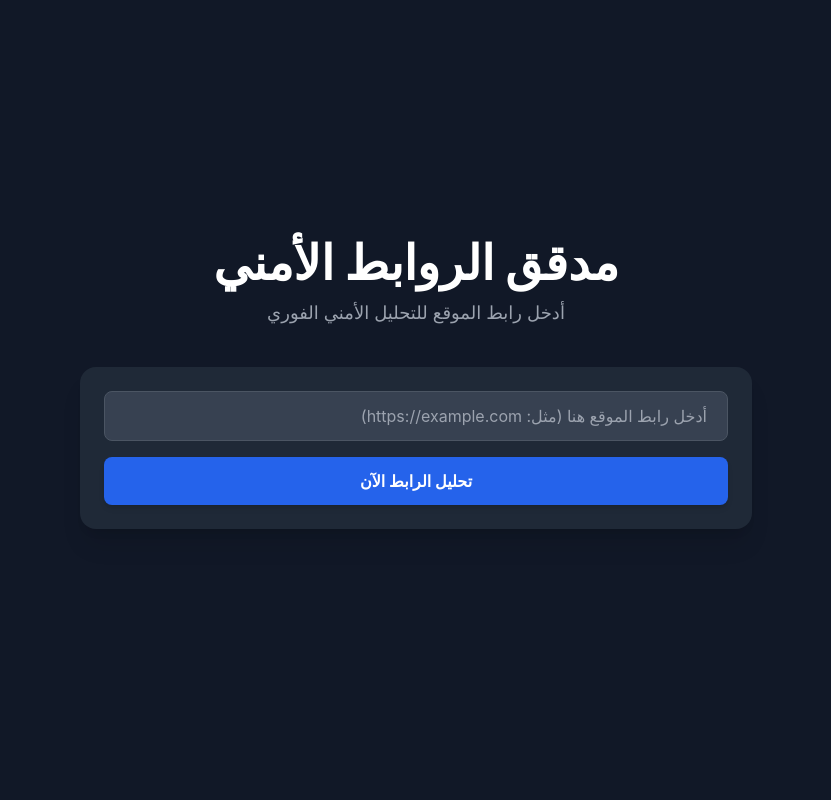
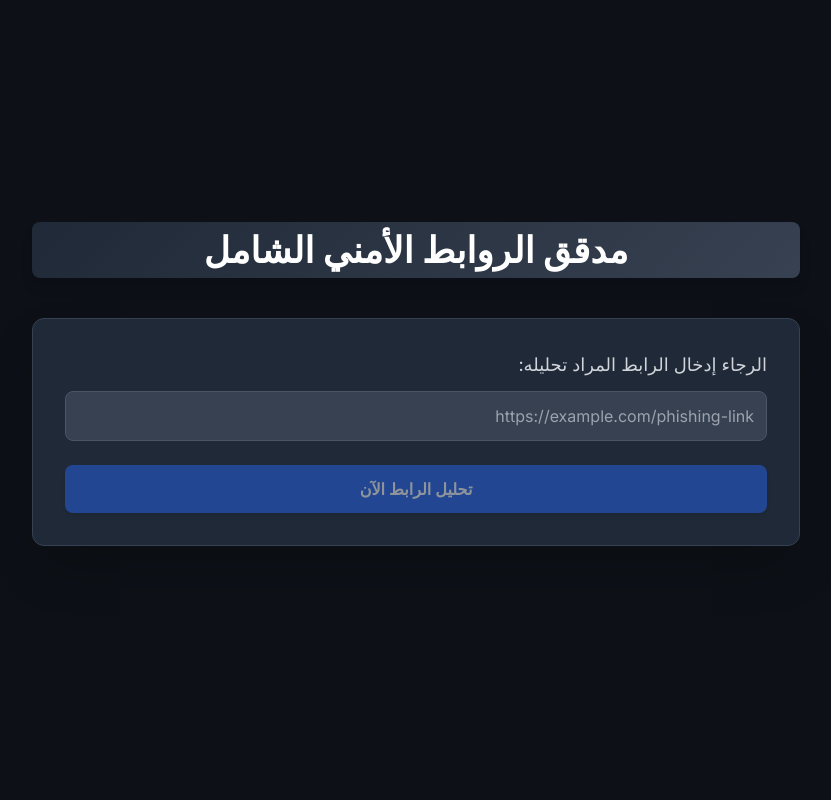
Before and after one commit to Gaqt13/SecuCode_Pro, a Flask app: page / in a window 1280 px wide. Shown: the whole page, without its empty margins (224-1055 px from the left). Run offline with Flask 3, Linux system fonts and the light colour scheme; some libraries are stand-ins or nearby versions.

Commit message:
Update index.html

```diff
--- a/templates/index.html
+++ b/templates/index.html
@@ -4,198 +4,228 @@
     <meta charset="UTF-8">
     <meta name="viewport" content="width=device-width, initial-scale=1.0">
     <title>مدقق الروابط الأمني</title>
-    <!-- تضمين Tailwind CSS -->
+    <!-- تحميل Tailwind CSS -->
     <script src="https://cdn.tailwindcss.com"></script>
+    <link href="https://fonts.googleapis.com/css2?family=Inter:wght@400;600;700&display=swap" rel="stylesheet">
     <style>
         body {
-            font-family: 'Inter', system-ui, -apple-system, BlinkMacSystemFont, "Segoe UI", Roboto, "Helvetica Neue", Arial, "Noto Sans", sans-serif, "Apple Color Emoji", "Segoe UI Emoji", "Segoe UI Symbol", "Noto Color Emoji";
-            background-color: #111827; /* خلفية داكنة */
+            font-family: 'Inter', sans-serif;
+            background-color: #0d1117; /* خلفية داكنة جداً */
+            color: #c9d1d9; /* لون النص الفاتح */
         }
-        /* تصميم خاص لزر الإرسال */
-        #analyze-button {
-            transition: all 0.2s ease-in-out;
+        .container {
+            max-width: 90%;
+            margin-left: auto;
+            margin-right: auto;
         }
-        #analyze-button:hover {
-            transform: translateY(-1px);
-            box-shadow: 0 4px 6px -1px rgba(0, 0, 0, 0.1), 0 2px 4px -2px rgba(0, 0, 0, 0.1);
+        .risk-low { background-color: #238636; } /* أخضر GitHub */
+        .risk-medium { background-color: #d29922; } /* أصفر تحذيري */
+        .risk-high { background-color: #bd2c00; } /* أحمر خطير */
+        .risk-critical { background-color: #e5534b; } /* أحمر حرج */
+        .loading-ring {
+            border: 4px solid rgba(255, 255, 255, 0.3);
+            border-top: 4px solid #ffffff;
+            border-radius: 50%;
+            width: 24px;
+            height: 24px;
+            animation: spin 1s linear infinite;
+        }
+        @keyframes spin {
+            0% { transform: rotate(0deg); }
+            100% { transform: rotate(360deg); }
         }
     </style>
 </head>
-<body class="p-4 md:p-8 flex flex-col items-center justify-center min-h-screen">
+<body class="p-4 sm:p-8 min-h-screen flex items-center justify-center">
 
-    <div class="w-full max-w-2xl">
+    <div class="container max-w-3xl w-full">
+        <!-- عنوان التطبيق -->
+        <h1 class="text-3xl sm:text-4xl font-bold text-center mb-10 text-white shadow-lg p-2 rounded-lg" style="background: linear-gradient(135deg, #1f2937, #374151);">مدقق الروابط الأمني الشامل</h1>
 
-        <!-- العنوان الرئيسي والوصف -->
-        <header class="text-center mb-10">
-            <h1 class="text-4xl md:text-5xl font-extrabold text-white mb-3">
-                مدقق الروابط الأمني
-            </h1>
-            <p class="text-gray-400 text-lg">أدخل رابط الموقع للتحليل الأمني الفوري</p>
-        </header>
+        <!-- نموذج الإدخال -->
+        <form id="scan-form" class="bg-gray-800 p-6 sm:p-8 rounded-xl shadow-2xl mb-8 border border-gray-700">
+            <label for="link-input" class="block text-lg font-medium mb-3 text-gray-300">الرجاء إدخال الرابط المراد تحليله:</label>
+            <input type="url" id="link-input" placeholder="https://example.com/phishing-link" class="w-full p-3 rounded-lg bg-gray-700 border border-gray-600 text-white focus:outline-none focus:ring-2 focus:ring-blue-500" required>
 
-        <!-- صندوق الإدخال -->
-        <div class="bg-gray-800 p-6 rounded-2xl shadow-xl mb-8">
-            <form id="analysis-form" class="space-y-4">
-                <input type="url" id="link-input" placeholder="أدخل رابط الموقع هنا (مثل: https://example.com)" required
-                       class="w-full px-5 py-3 border border-gray-600 rounded-lg bg-gray-700 text-white placeholder-gray-400 focus:ring-blue-500 focus:border-blue-500 transition duration-150">
-                <button type="submit" id="analyze-button"
-                        class="w-full bg-blue-600 text-white font-bold py-3 rounded-lg shadow-md hover:bg-blue-700 disabled:opacity-50 disabled:cursor-not-allowed">
-                    تحليل الرابط الآن
-                </button>
-            </form>
+            <button type="submit" id="scan-button" class="w-full mt-6 py-3 px-4 bg-blue-600 hover:bg-blue-700 text-white font-semibold rounded-lg shadow-md transition duration-300 flex items-center justify-center disabled:opacity-50" disabled>
+                <span id="button-text">تحليل الرابط الآن</span>
+                <div id="loading-spinner" class="loading-ring hidden mr-3"></div>
+            </button>
 
-            <!-- رسائل الحالة (خطأ/تحقق) -->
-            <div id="status-message" class="mt-4 hidden p-3 rounded-lg text-center font-medium"></div>
-        </div>
-
-        <!-- مؤشر التحميل -->
-        <div id="loading-spinner" class="hidden text-center mt-8">
-            <svg class="animate-spin h-8 w-8 text-blue-500 mx-auto" xmlns="http://www.w3.org/2000/svg" fill="none" viewBox="0 0 24 24">
-                <circle class="opacity-25" cx="12" cy="12" r="10" stroke="currentColor" stroke-width="4"></circle>
-                <path class="opacity-75" fill="currentColor" d="M4 12a8 8 0 018-8V0C5.373 0 0 5.373 0 12h4zm2 5.291A7.962 7.962 0 014 12H0c0 3.042 1.135 5.824 3 7.938l3-2.647z"></path>
-            </svg>
-            <p class="text-blue-400 mt-2">جاري التحليل الأمني... قد يستغرق الأمر بضع ثوانٍ</p>
-        </div>
+            <!-- رسالة التحقق والخطأ -->
+            <div id="status-message" class="mt-4 p-3 rounded-lg hidden text-sm font-medium" role="alert"></div>
+        </form>
 
         <!-- منطقة عرض النتائج -->
-        <div id="results-container" class="mt-8 hidden">
-            <!-- سيتم إضافة بطاقة النتائج هنا بواسطة JavaScript -->
+        <div id="result-area" class="bg-gray-800 p-6 sm:p-8 rounded-xl shadow-2xl border border-gray-700 hidden">
+            <h2 class="text-2xl font-bold mb-4 text-white border-b border-gray-700 pb-2">تقرير التحليل الأمني</h2>
+
+            <div class="space-y-4">
+                <!-- الرابط الذي تم تحليله -->
+                <div class="p-3 bg-gray-700 rounded-lg">
+                    <p class="text-gray-400 text-sm">الرابط:</p>
+                    <p id="analyzed-link" class="text-base break-all text-blue-400 font-mono"></p>
+                </div>
+
+                <!-- النتيجة والخطورة (بطاقات رئيسية) -->
+                <div class="flex flex-col sm:flex-row gap-4">
+                    <div class="flex-1 p-4 rounded-xl text-center shadow-lg" id="risk-score-card">
+                        <p class="text-sm font-medium text-white mb-1">مستوى الخطورة</p>
+                        <p id="risk-score" class="text-2xl font-bold text-white"></p>
+                    </div>
+                    <div class="flex-1 p-4 bg-gray-700 rounded-xl text-center shadow-lg">
+                        <p class="text-sm font-medium text-gray-300 mb-1">نقاط مشبوهة</p>
+                        <p id="suspicious-points" class="text-2xl font-bold text-yellow-400"></p>
+                    </div>
+                </div>
+
+                <!-- رسالة النتيجة المفصلة -->
+                <div class="p-4 rounded-lg bg-gray-700 shadow-md">
+                    <p class="font-bold text-white mb-2">رسالة التقرير:</p>
+                    <p id="result-message" class="text-base text-gray-300"></p>
+                </div>
+
+                <!-- قسم التفاصيل -->
+                <div class="p-4 bg-gray-700 rounded-lg shadow-md">
+                    <h3 class="text-xl font-semibold text-white mb-3 border-b border-gray-600 pb-2">التفاصيل الفنية</h3>
+                    <ul class="space-y-2 text-gray-300 text-sm">
+                        <li><span class="font-semibold text-gray-400">عدد التحذيرات المكتشفة:</span> <span id="detected-warnings"></span></li>
+                        <li><span class="font-semibold text-gray-400">تحذير محتوى الصفحة/الحالة:</span> <span id="page-content-warning"></span></li>
+                        <li><span class="font-semibold text-gray-400">رسالة النظام:</span> <span id="system-message"></span></li>
+                    </ul>
+                </div>
+
+                <!-- قائمة القواعد المخترقة والتفصيل -->
+                <div id="violated-rules-area" class="p-4 bg-gray-900 rounded-lg shadow-md hidden">
+                    <h3 class="text-xl font-semibold text-red-400 mb-3 border-b border-gray-700 pb-2">❌ القواعد الأمنية المخترقة وتفاصيل الخطر:</h3>
+                    <div id="violated-rules-list" class="space-y-4">
+                        <!-- هنا سيتم عرض القواعد المخترقة -->
+                    </div>
+                </div>
+            </div>
         </div>
-
     </div>
 
     <script>
-        document.getElementById('analysis-form').addEventListener('submit', function(event) {
-            event.preventDefault();
-            analyzeLink();
+        const linkInput = document.getElementById('link-input');
+        const scanForm = document.getElementById('scan-form');
+        const scanButton = document.getElementById('scan-button');
+        const buttonText = document.getElementById('button-text');
+        const loadingSpinner = document.getElementById('loading-spinner');
+        const statusMessage = document.getElementById('status-message');
+        const resultArea = document.getElementById('result-area');
+        const riskScoreCard = document.getElementById('risk-score-card');
+        const violatedRulesArea = document.getElementById('violated-rules-area');
+        const violatedRulesList = document.getElementById('violated-rules-list');
+
+        // تفعيل زر التحليل عند وجود نص
+        linkInput.addEventListener('input', () => {
+            scanButton.disabled = linkInput.value.trim() === '';
         });
 
-        const linkInput = document.getElementById('link-input');
-        const statusMessage = document.getElementById('status-message');
-        const loadingSpinner = document.getElementById('loading-spinner');
-        const resultsContainer = document.getElementById('results-container');
-        const analyzeButton = document.getElementById('analyze-button');
+        scanForm.addEventListener('submit', async (e) => {
+            e.preventDefault();
+            const link = linkInput.value.trim();
+            if (!link) return;
 
-        // دالة مساعدة لتحديد الألوان بناءً على مستوى الخطورة
-        function getRiskColor(risk) {
-            switch (risk.toLowerCase()) {
-                case 'low': return 'bg-green-600';
-                case 'medium': return 'bg-yellow-500';
-                case 'high': return 'bg-red-600';
-                case 'critical': return 'bg-purple-700';
-                default: return 'bg-gray-500';
-            }
-        }
+            // إخفاء النتائج السابقة وإظهار التحميل
+            resultArea.classList.add('hidden');
+            statusMessage.classList.add('hidden');
+            scanButton.disabled = true;
+            buttonText.textContent = 'جاري التحليل...';
+            loadingSpinner.classList.remove('hidden');
+            violatedRulesList.innerHTML = ''; // تنظيف القائمة
 
-        // دالة مساعدة لعرض رسالة حالة عامة (خطأ/تحقق)
-        function showStatus(message, type) {
-            statusMessage.textContent = message;
-            statusMessage.classList.remove('hidden', 'bg-red-700', 'bg-yellow-700');
-            statusMessage.classList.add(type === 'error' ? 'bg-red-700' : 'bg-yellow-700', 'text-white');
-            resultsContainer.classList.add('hidden');
-        }
-
-        // الدالة الرئيسية لتحليل الرابط
-        async function analyzeLink() {
-            const link = linkInput.value.trim();
-            statusMessage.classList.add('hidden');
-            resultsContainer.classList.add('hidden');
-            loadingSpinner.classList.remove('hidden');
-            analyzeButton.disabled = true;
-            analyzeButton.textContent = 'جاري التحليل...';
+            const payload = { link: link };
+            const apiUrl = '/analyze'; // نقطة النهاية في تطبيق Flask
 
             try {
-                const response = await fetch('/analyze', {
+                const response = await fetch(apiUrl, {
                     method: 'POST',
                     headers: {
-                        'Content-Type': 'application/json',
+                        'Content-Type': 'application/json'
                     },
-                    body: JSON.stringify({ link: link }),
+                    body: JSON.stringify(payload)
                 });
 
                 const result = await response.json();
 
-                if (response.ok) {
-                    displayResults(result);
-                } else if (result.status === 'validation_error') {
-                    showStatus(result.message, 'error');
-                } else {
-                    showStatus(result.message || 'حدث خطأ غير متوقع أثناء التحليل.', 'error');
+                // التعامل مع رسائل التحقق والخطأ
+                if (response.status !== 200 || result.status.includes('validation_error')) {
+                    displayStatusMessage(result.message, 'bg-red-900 border border-red-700 text-red-300');
+                    return;
                 }
 
+                // عرض نتائج التحليل
+                displayResults(result);
+
             } catch (error) {
-                console.error('Fetch Error:', error);
-                showStatus('فشل في الاتصال بالخادم. تأكد من أن الخادم يعمل.', 'error');
+                console.error('Fetch error:', error);
+                displayStatusMessage('❌ خطأ في الاتصال بالخادم. تأكد من تشغيل Flask.', 'bg-red-900 border border-red-700 text-red-300');
             } finally {
+                // إخفاء التحميل وإعادة تفعيل الزر
                 loadingSpinner.classList.add('hidden');
-                analyzeButton.disabled = false;
-                analyzeButton.textContent = 'تحليل الرابط الآن';
+                buttonText.textContent = 'تحليل الرابط الآن';
+                scanButton.disabled = linkInput.value.trim() === '';
+            }
+        });
+
+        function displayStatusMessage(message, classes) {
+            statusMessage.textContent = message;
+            statusMessage.className = `mt-4 p-3 rounded-lg font-medium ${classes}`;
+            statusMessage.classList.remove('hidden');
+        }
+
+        function getRiskClasses(risk) {
+            switch (risk.toLowerCase()) {
+                case 'low':
+                    return 'risk-low';
+                case 'medium':
+                    return 'risk-medium';
+                case 'high':
+                    return 'risk-high';
+                case 'critical':
+                    return 'risk-critical';
+                default:
+                    return 'bg-gray-600';
             }
         }
 
-        // دالة لعرض النتائج بشكل احترافي
-        function displayResults(data) {
-            resultsContainer.classList.remove('hidden');
+        function displayResults(result) {
+            // تحديث البطاقات الرئيسية
+            document.getElementById('analyzed-link').textContent = result.link;
+            document.getElementById('risk-score').textContent = result.risk_score;
+            document.getElementById('suspicious-points').textContent = result.suspicious_points;
+            document.getElementById('result-message').textContent = result.result_message;
+            document.getElementById('detected-warnings').textContent = result.detected_warnings;
+            document.getElementById('page-content-warning').textContent = result.page_content_warning;
+            document.getElementById('system-message').textContent = result.message;
 
-            const riskColor = getRiskColor(data.risk_score);
+            // تحديث لون بطاقة الخطورة
+            riskScoreCard.className = `flex-1 p-4 rounded-xl text-center shadow-lg ${getRiskClasses(result.risk_score)}`;
 
-            resultsContainer.innerHTML = `
-                <div class="bg-gray-800 p-6 md:p-8 rounded-2xl shadow-2xl border-t-8 ${riskColor}">
-                    <h2 class="text-3xl font-extrabold text-white mb-4 border-b border-gray-700 pb-3">
-                        تقرير التحليل الأمني
-                    </h2>
+            // تحديث قائمة القواعد المخترقة
+            violatedRulesList.innerHTML = '';
 
-                    <div class="space-y-4">
-                        <!-- الرابط المحلل -->
-                        <div class="p-3 bg-gray-700 rounded-lg text-sm truncate">
-                            <span class="text-gray-400 font-semibold">الرابط:</span>
-                            <span class="text-blue-400">${data.link}</span>
-                        </div>
+            if (result.violated_rules && result.violated_rules.length > 0) {
+                violatedRulesArea.classList.remove('hidden');
 
-                        <!-- رسالة النتيجة الرئيسية -->
-                        <div class="flex flex-col items-center justify-center p-4 rounded-xl ${riskColor} text-white font-bold text-xl shadow-lg">
-                            ${data.result_message}
-                        </div>
+                result.violated_rules.forEach(rule => {
+                    const ruleDiv = document.createElement('div');
+                    ruleDiv.className = 'p-3 bg-gray-800 border border-red-600 rounded-lg shadow-inner';
 
-                        <!-- بطاقات الإحصائيات -->
-                        <div class="grid grid-cols-2 gap-4 text-center">
+                    ruleDiv.innerHTML = `
+                        <p class="font-bold text-red-300 mb-1">⚫ ${rule.name} <span class="text-sm font-normal text-red-500">(${rule.points_added} نقطة)</span></p>
+                        <p class="text-sm text-gray-400 border-t border-gray-700 pt-1">الخطر المُحتمل: ${rule.risk_description}</p>
+                    `;
+                    violatedRulesList.appendChild(ruleDiv);
+                });
+            } else {
+                violatedRulesArea.classList.add('hidden');
+            }
 
-                            <!-- مستوى الخطورة -->
-                            <div class="bg-gray-700 p-4 rounded-xl border border-gray-600">
-                                <p class="text-gray-400 text-sm">مستوى الخطورة</p>
-                                <p class="text-white text-2xl font-bold">${data.risk_score}</p>
-                            </div>
-
-                            <!-- النقاط المشبوهة -->
-                            <div class="bg-gray-700 p-4 rounded-xl border border-gray-600">
-                                <p class="text-gray-400 text-sm">نقاط مشبوهة</p>
-                                <p class="text-white text-2xl font-bold">${data.suspicious_points}</p>
-                            </div>
-                        </div>
-
-                        <!-- تفاصيل التحذيرات -->
-                        <div class="bg-gray-700 p-4 rounded-xl border border-gray-600">
-                            <h3 class="text-lg font-bold text-white mb-2">
-                                التفاصيل
-                            </h3>
-                            <ul class="space-y-2 text-gray-300 text-sm">
-                                <li class="flex justify-between items-center border-b border-gray-600 pb-1">
-                                    <span class="font-semibold">عدد التحذيرات المكتشفة:</span>
-                                    <span>${data.detected_warnings}</span>
-                                </li>
-                                <li class="pt-1">
-                                    <span class="font-semibold text-gray-400">تحذير محتوى الصفحة:</span><br>
-                                    <span class="text-gray-300">${data.page_content_warning}</span>
-                                </li>
-                                <li class="pt-1">
-                                    <span class="font-semibold text-gray-400">رسالة النظام:</span><br>
-                                    <span class="text-gray-300">${data.message}</span>
-                                </li>
-                            </ul>
-                        </div>
-                    </div>
-                </div>
-            `;
+            // إظهار منطقة النتائج
+            resultArea.classList.remove('hidden');
         }
     </script>
 </body>
```
